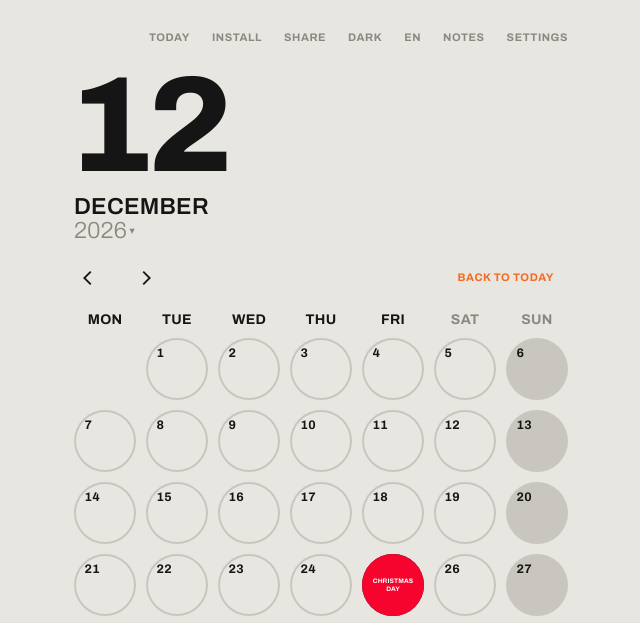
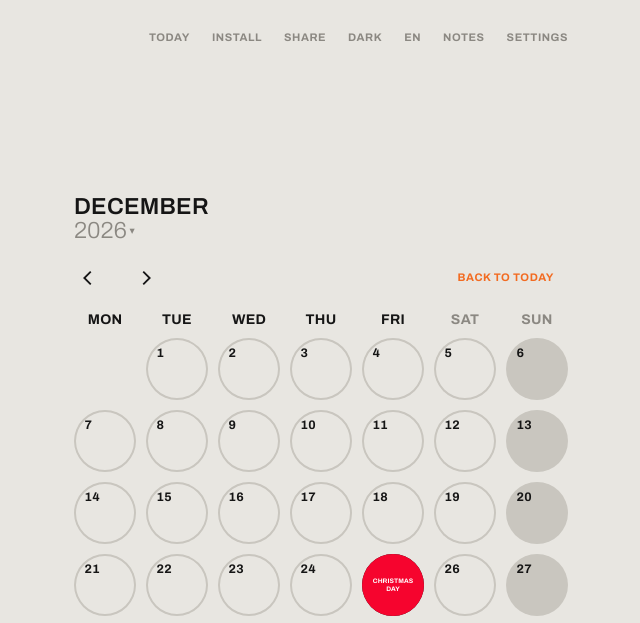
Before and after one commit to pinarbek/dot-calendar, a plain HTML site: page index.html in a window 1280 px wide. Shown: the top 623 px of the page, without its empty margins (319-959 px from the left). Drawn offline with Linux system fonts and the light colour scheme.

Commit message:
Name a day only in the month you are in
The header meant different things in different months: today's date and weekday in the
current month, the month number and a note count elsewhere, so "12 ARALIK 2026" read like a
date that was not one.

Now only the current month names a day, as "25 KASIM 2026 · Çar". Every other month hides
the numeral and empties the weekday slot, leaving the month, the year and the orange
back-to-today link to say where you are. The note count has left the header; the panel
already carries it.

The numeral keeps its space rather than being removed, so paging between months does not
shift the grid by the height of a 150px numeral. Checked: the grid starts at the same 396px
in both.

sw.js: VERSION -> dot-calendar-v17

Co-Authored-By: Claude Opus 5 <noreply@anthropic.com>

```diff
--- a/index.html
+++ b/index.html
@@ -612,7 +612,8 @@ const ink=hex=>{const v=parseInt(hex.slice(1),16),r=(v>>16)/255,g=(v>>8&255)/255
 const fitStk=()=>"";   // long text is clipped with an ellipsis rather than shrunk
 function render(anim){
   const tday=new Date(),isCur=tday.getFullYear()===Y&&tday.getMonth()===M;
-  $("big").textContent=isCur?tday.getDate():pad(M+1);
+  $("big").textContent=pad(tday.getDate());
+  $("big").style.visibility=isCur?"visible":"hidden";
   $("mname").textContent=monthName(M);$("yr").textContent=Y;
   $("bBack").hidden=isCur;
   const ws=store.weekStart,names=WD1[lang()];
@@ -636,8 +637,8 @@ function render(anim){
   const items=[...new Set([...Object.keys(store.notes),...Object.keys(H)])].filter(k=>k.startsWith(pre)).sort();
   $("lh").textContent=`${monthName(M)} ${Y}`;
   const nc=items.reduce((a,k)=>a+dayNotes(k).length,0);$("lc").textContent=nc?nNotes(nc):"";
-  $("wd").textContent=isCur?WD3[lang()][tday.getDay()]:(nc?nNotes(nc):"");
-  $("wd").className=isCur?"w":"w cnt";
+  $("wd").textContent=isCur?WD3[lang()][tday.getDay()]:"";
+  $("wd").className="w";
   $("ul").innerHTML=items.length?items.map(k=>{
     const hol=H[k],list=dayNotes(k);
     const rows=list.length?list:[null];        // a holiday with no note still gets one row
--- a/sw.js
+++ b/sw.js
@@ -1,6 +1,6 @@
 /* Dot Calendar service worker: makes the installed app open offline.
    Bump VERSION whenever index.html or other shell files change so users get the update. */
-const VERSION = "dot-calendar-v16";
+const VERSION = "dot-calendar-v17";
 const SHELL = [
   "./",
   "./index.html",
```
Also changed, not shown: 1 other file.
